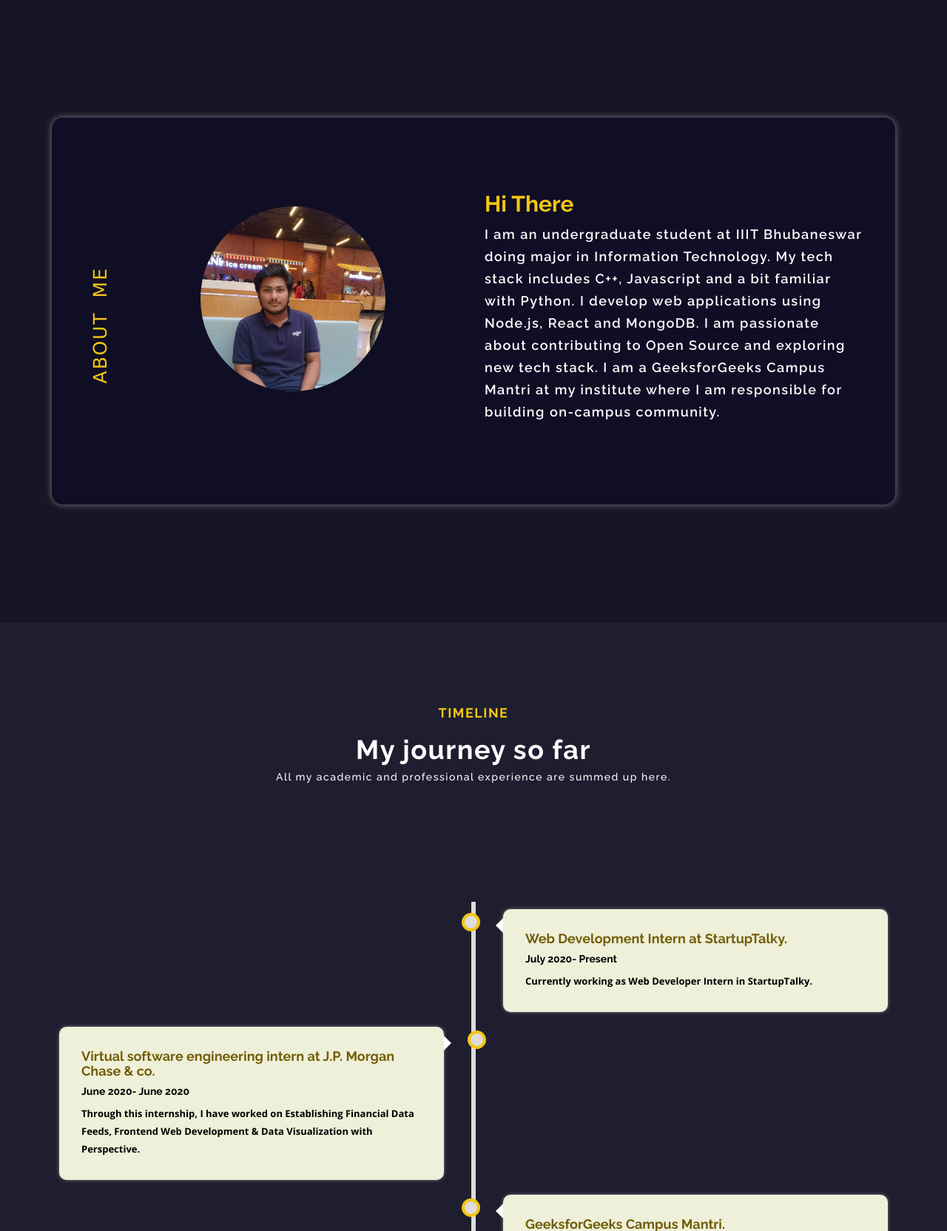
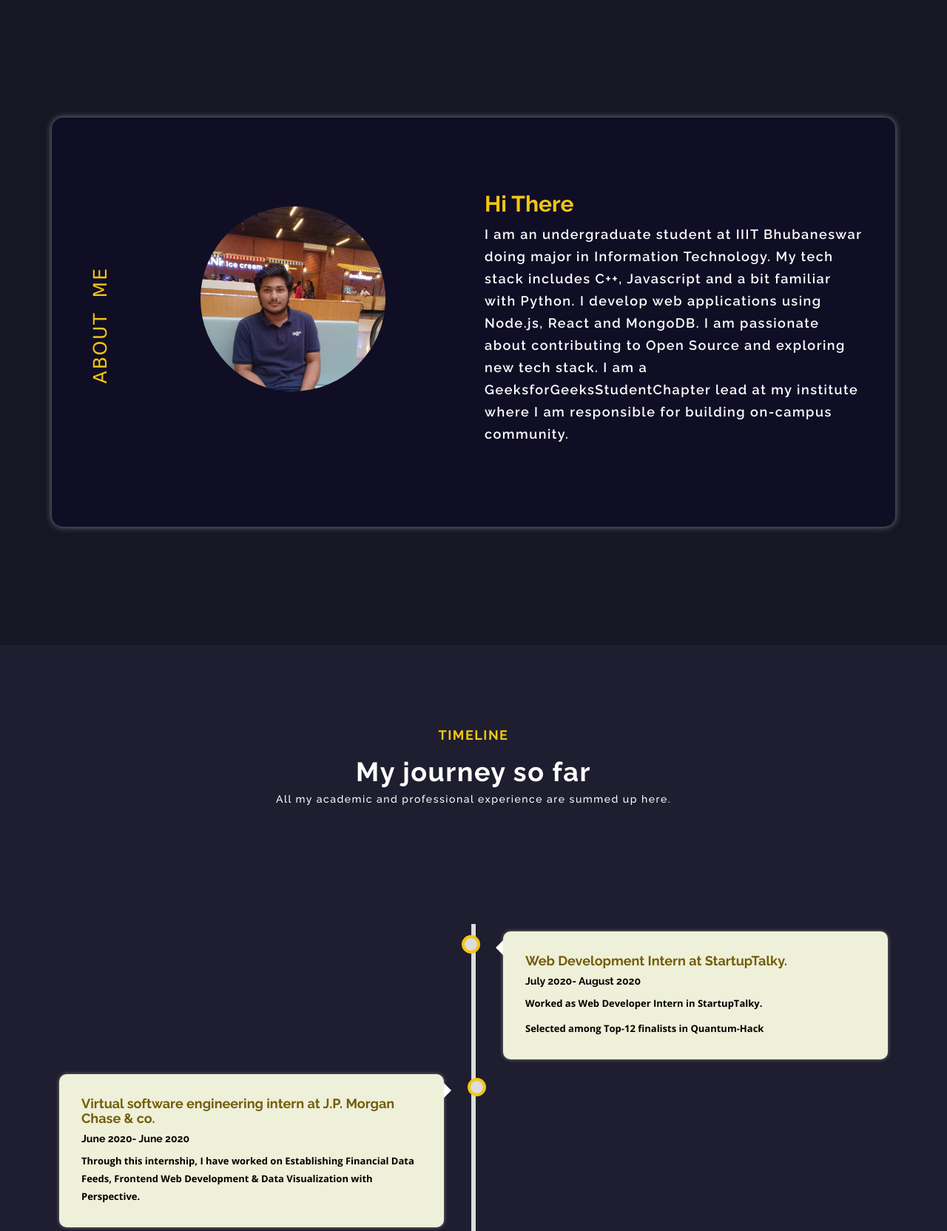
Before and after one commit to nitinrishab2000/Portfolio, a Node server app: page / in a window 1280 px wide. Shown: the part 801-2465 px from the top of the page at 74% size. Run offline with Node 20, Linux system fonts and the light colour scheme; some libraries are stand-ins or nearby versions.

Commit message:
changes in skills

```diff
--- a/views/index.ejs
+++ b/views/index.ejs
@@ -171,7 +171,7 @@
                                         Technology. My tech stack includes C++, Javascript and a bit familiar with
                                         Python. I develop web applications using Node.js, React and MongoDB. I am
                                         passionate about contributing to Open Source and exploring new tech stack. I am
-                                        a GeeksforGeeks Campus Mantri at my institute where I am responsible for
+                                        a GeeksforGeeksStudentChapter lead at my institute where I am responsible for
                                         building on-campus community.</h4>
                                 </div>
 
@@ -202,8 +202,9 @@
             <div class="contain right">
                 <div class="content">
                     <h4>Web Development Intern at StartupTalky.</h4>
-                    <h5>July 2020- Present</h5>
-                    <p>Currently working as <b>Web Developer Intern</b> in <b>StartupTalky</b>.</p>
+                    <h5>July 2020- August 2020</h5>
+                    <p>Worked as <b>Web Developer Intern</b> in <b>StartupTalky</b>.</p>
+                    <p>Selected among Top-12 finalists in <b>Quantum-Hack</b></p>
                 </div>
             </div>
             <div class="contain left">
@@ -402,7 +403,18 @@
                             </div>
                         </div>
                     </div>
-
+                    <div class="col-md-6 col-sm-6">
+                        <!-- Skill 04 -->
+                        <div class="skill">
+                            <h4>React-Native</h4>
+                            <div class="progress">
+                                <div class="progress-bar" role="progressbar" aria-valuenow="60" aria-valuemin="0"
+                                    aria-valuemax="100" style="width: 0%;">
+                                    <span>60%</span>
+                                </div>
+                            </div>
+                        </div>
+                    </div>
                 </div>
 
             </div>
```
